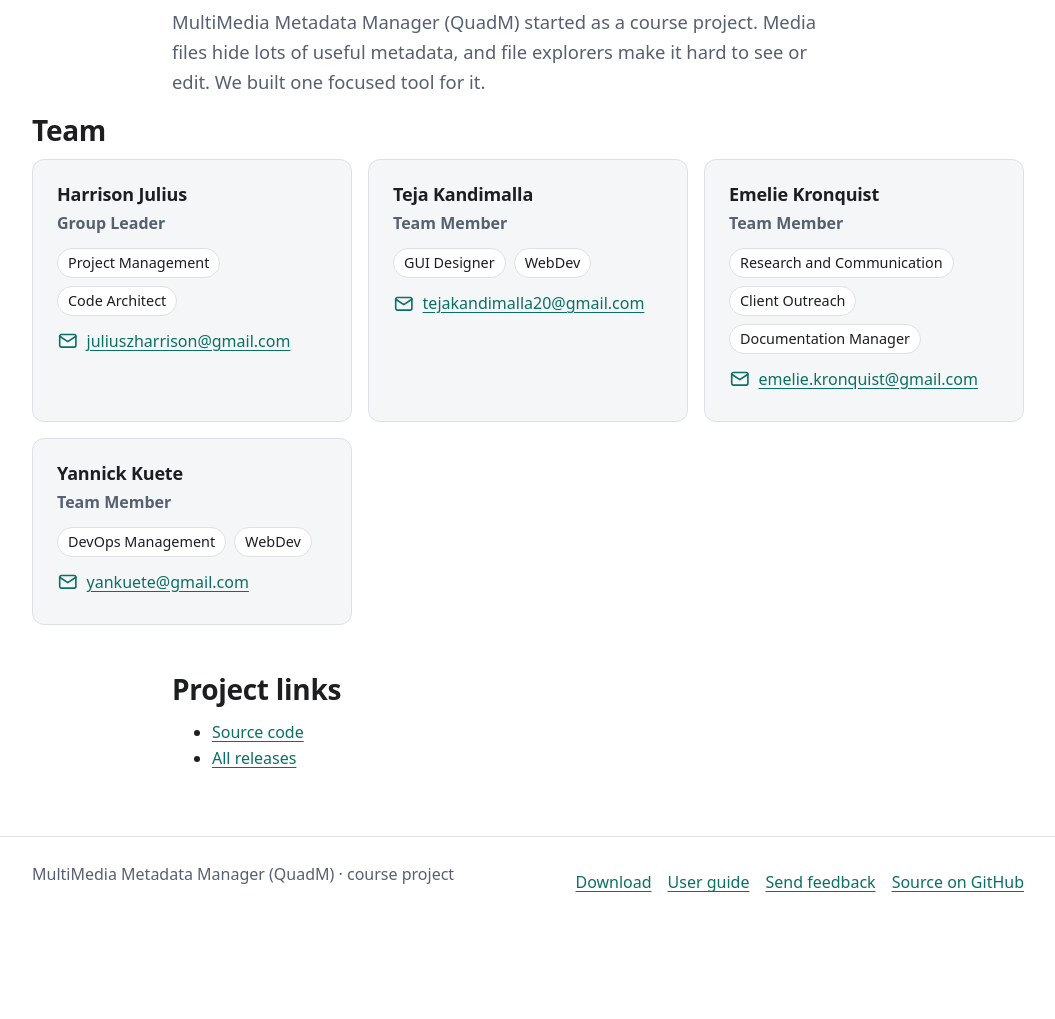
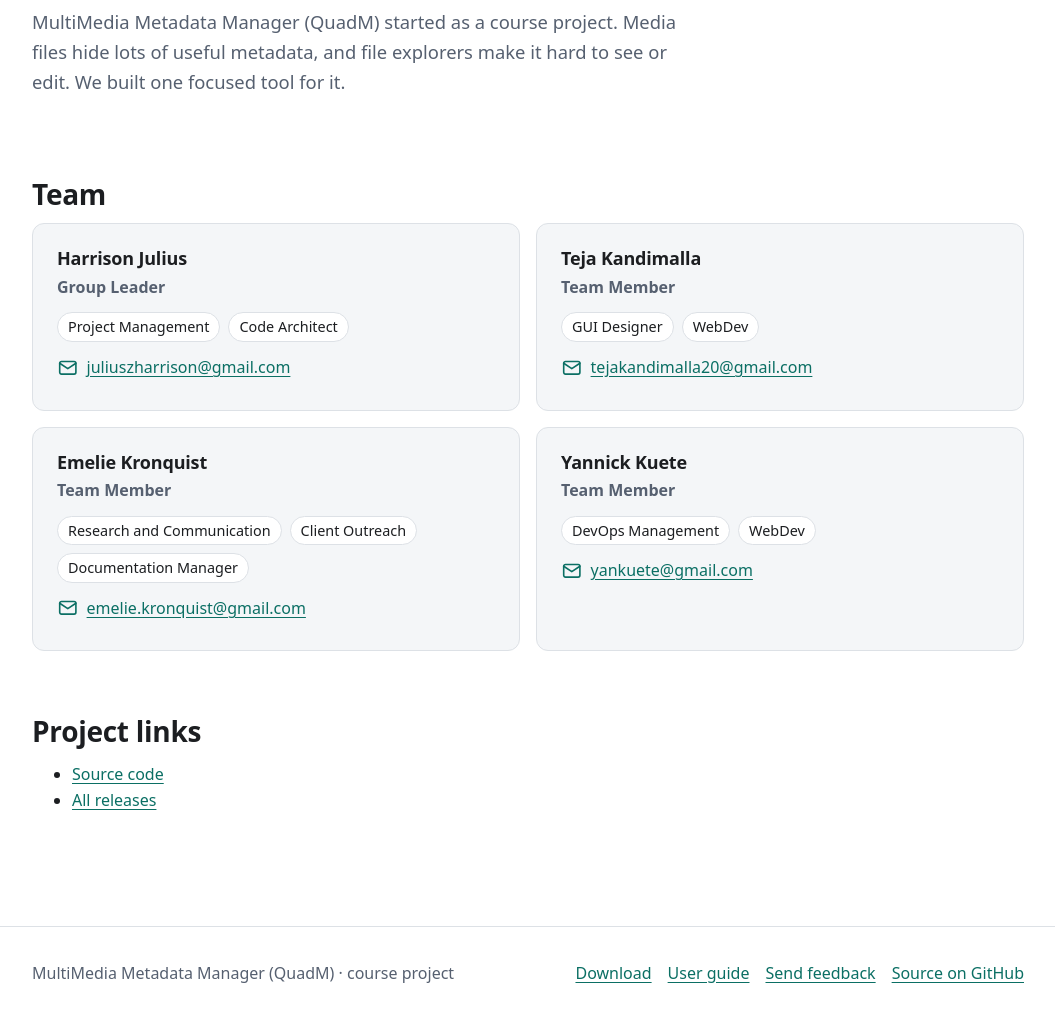
Before and after one commit to University-of-Colorado-Anschutz-Denver/CSCI-3508-Group-6, a website: page code/website/about.html in a window 1280 px wide. Shown: the part 172-1191 px from the top of the page, without its empty margins (112-1167 px from the left). Before the commit the page ends 1101 px from the top, so only its background shows below. Drawn offline with Linux system fonts and the light colour scheme.

Commit message:
fix(website): align About page and restore section spacing
- .wrap: use padding-inline so sections keep their vertical padding
- About: all sections share the same .wrap so left edges line up
- Team cards: 2x2 grid instead of 3+1
- Footer: vertically center text with links

```diff
--- a/code/website/about.html
+++ b/code/website/about.html
@@ -24,12 +24,12 @@
   </div>
 </header>
 <main>
-<section class="wrap narrow" id="content">
+<section class="wrap" id="content">
   <h1>About</h1>
   <p class="lead">MultiMedia Metadata Manager (QuadM) started as a course project. Media files hide lots of useful metadata, and file explorers make it hard to see or edit. We built one focused tool for it.</p>
 </section>
 <section class="wrap">
-  <h2 style="margin-top:0">Team</h2>
+  <h2>Team</h2>
   <ul class="team">
     <li class="card">
       <h3>Harrison Julius</h3>
@@ -57,7 +57,7 @@
     </li>
   </ul>
 </section>
-<section class="wrap narrow">
+<section class="wrap">
   <h2>Project links</h2>
   <ul>
     <li><a href="https://github.com/University-of-Colorado-Anschutz-Denver/CSCI-3508-Group-6">Source code</a></li>
--- a/code/website/css/style.css
+++ b/code/website/css/style.css
@@ -54,10 +54,11 @@ code{background:var(--card);padding:1px 6px;border-radius:4px;font-size:.92em;ov
 [hidden]{display:none !important}
 
 /* ---- 3. Layout grid + spacing ------------------------------------------ */
-.wrap{max-width:1040px;margin:0 auto;padding:0 clamp(16px,4vw,24px)}
+.wrap{max-width:1040px;margin:0 auto;padding-inline:clamp(16px,4vw,24px)}
 .narrow{max-width:760px}
 main>section{padding-block:var(--s6)}
 main>section:first-child{padding-top:var(--s7)}
+main>section>h2:first-child{margin-top:0}
 .cards{display:grid;grid-template-columns:repeat(auto-fit,minmax(min(100%,230px),1fr));gap:var(--s4)}
 .card{background:var(--card);border:1px solid var(--line);border-radius:var(--radius);padding:var(--s5)}
 .card h3{display:flex;align-items:flex-start;gap:var(--s2)}
@@ -155,7 +156,7 @@ details[open]>summary{border-bottom:1px solid var(--line);margin-bottom:var(--s3
 details>:last-child{margin-bottom:var(--s4)}
 
 /* ---- 11. About (people cards) ------------------------------------------ */
-.team{display:grid;grid-template-columns:repeat(auto-fit,minmax(min(100%,300px),1fr));gap:var(--s4);margin:0;padding:0;list-style:none}
+.team{display:grid;grid-template-columns:repeat(auto-fit,minmax(min(100%,340px),1fr));gap:var(--s4);margin:0;padding:0;list-style:none}
 .team .card h3{margin-bottom:var(--s1)}
 .role{margin:0 0 var(--s3);color:var(--muted);font-weight:600}
 .tags{display:flex;flex-wrap:wrap;gap:var(--s2);margin:0 0 var(--s3);padding:0;list-style:none}
@@ -164,7 +165,7 @@ details>:last-child{margin-bottom:var(--s4)}
 
 /* ---- 12. Footer --------------------------------------------------------- */
 .site-footer{margin-top:var(--s8);border-top:1px solid var(--line);padding:var(--s5) 0;color:var(--muted)}
-.footer-grid{display:flex;flex-wrap:wrap;justify-content:space-between;gap:var(--s3) var(--s5)}
+.footer-grid{display:flex;flex-wrap:wrap;align-items:center;justify-content:space-between;gap:var(--s3) var(--s5)}
 .footer-grid p{margin:0}
 .site-footer nav{display:flex;flex-wrap:wrap;gap:var(--s1) var(--s4)}
 .site-footer nav a{display:inline-flex;align-items:center;min-height:44px}
```
